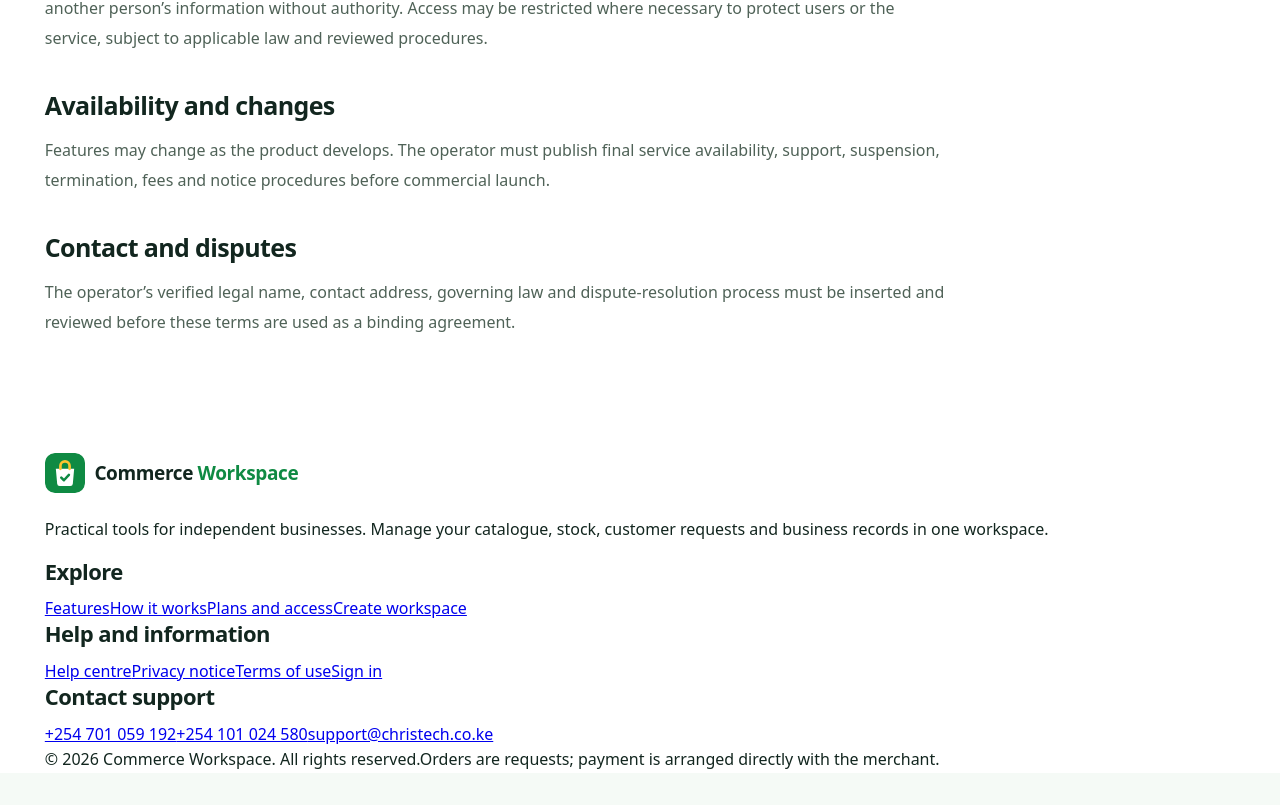
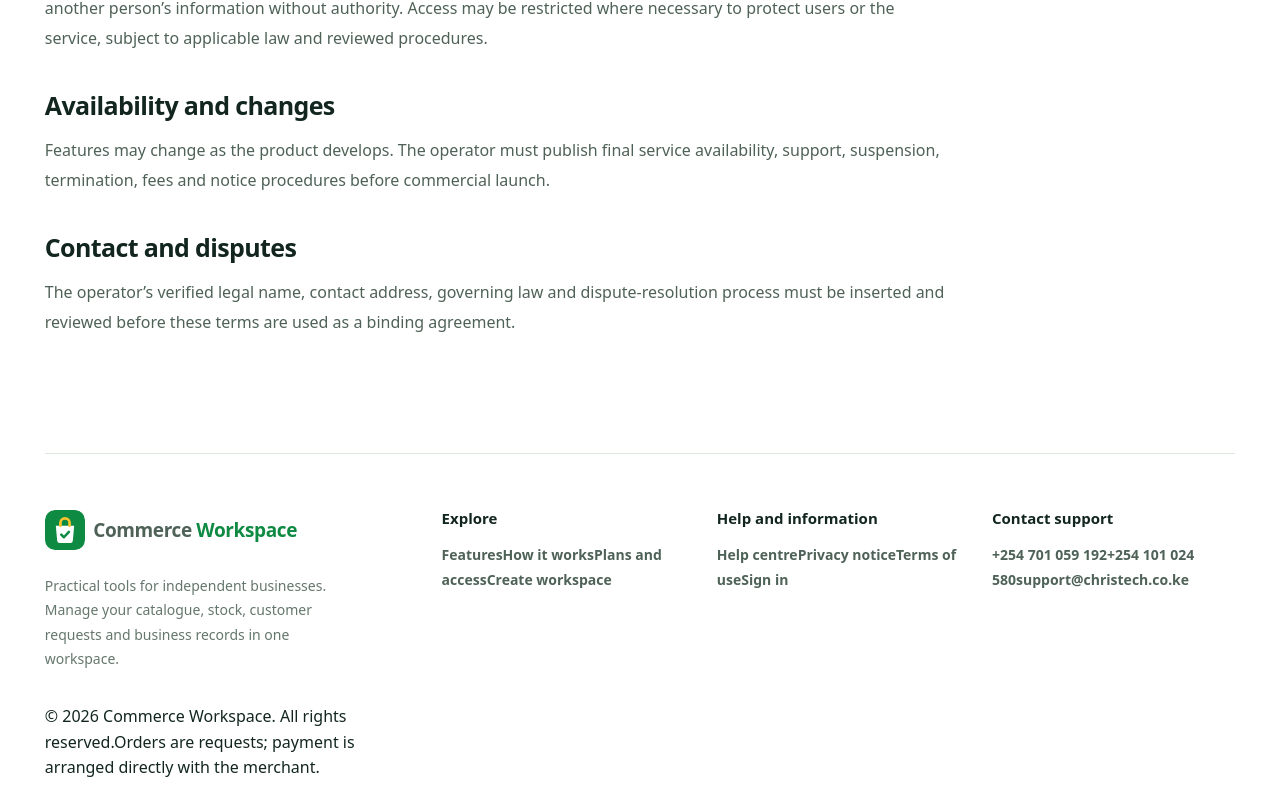
Before and after one commit to learninghub44/kenya-multitenant-commerce-docs, a Next.js app: page /terms in a window 1280 px wide. Shown: the part 1066-1871 px from the top of the page. Before the commit the page ends 1839 px from the top, so only its background shows below. Built offline with nearby package versions, Linux system fonts and the light colour scheme.

Commit message:
Apply redesigned marketing footer layout styles

```diff
--- a/src/app/(marketing)/layout.tsx
+++ b/src/app/(marketing)/layout.tsx
@@ -7,7 +7,7 @@ export default function MarketingLayout({ children }: { children: ReactNode }) {
     <div className={styles.page}>
       <div className={styles.nav}><MarketingHeader /></div>
       <main>{children}</main>
-      <div className={styles.container}><MarketingFooter /></div>
+      <div className={styles.footer}><MarketingFooter /></div>
     </div>
   );
 }
```
